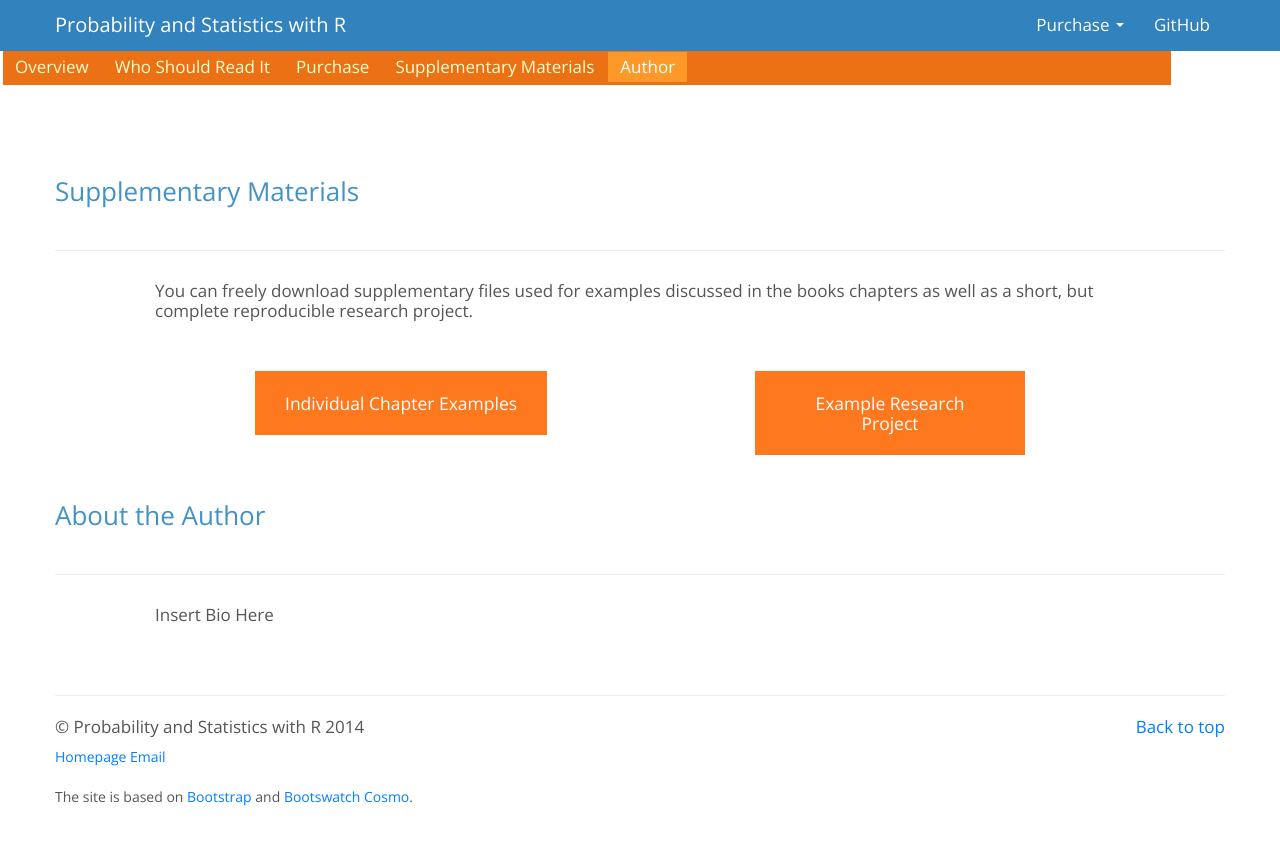
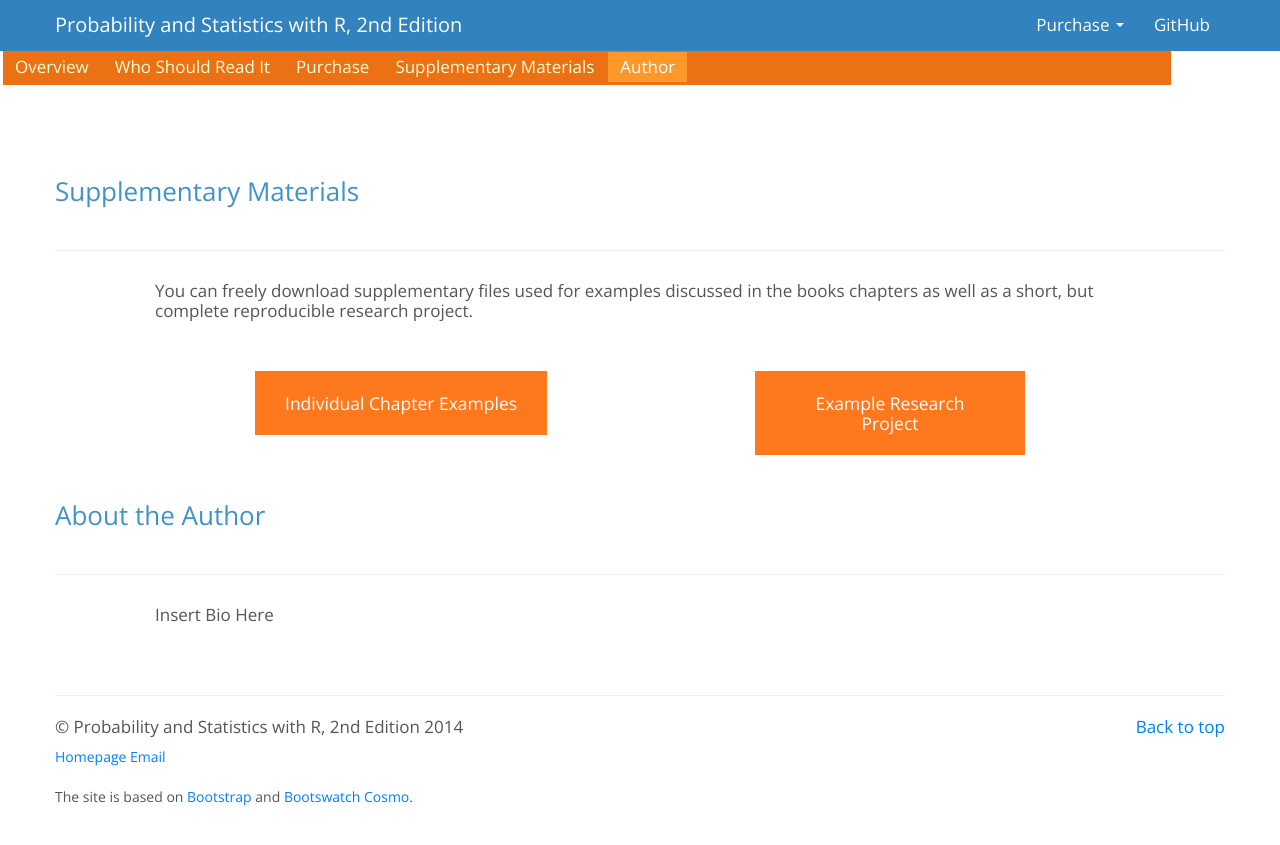
Before and after one commit to alanarnholt/PASWR2E-Book, a Jekyll site: the page built from index.html, in a window 1280 px wide and 900 px high, scrolled down 2150 px. Shown: the top 845 px of the window. Built offline with Jekyll 4.4.1, drawn with Linux system fonts in a browser that asks for light colours; Markdown is read by kramdown in place of the engine named in the settings; some of the changed text lies outside the part shown.

Commit message:
add author to authors and change title

```diff
--- a/_config.yml
+++ b/_config.yml
@@ -1,6 +1,6 @@
 # Site settings
-title: Probability and Statistics with R
-author: Alan Arnholt
+title: Probability and Statistics with R, 2nd Edition
+authors: Maria Ugarte, Ana Militino, Alan Arnholt
 baseurl: /PASWR2E-Book
 markdown: redcarpet
 highlighter: pygments
```
Also changed, not shown: 1 other file.
